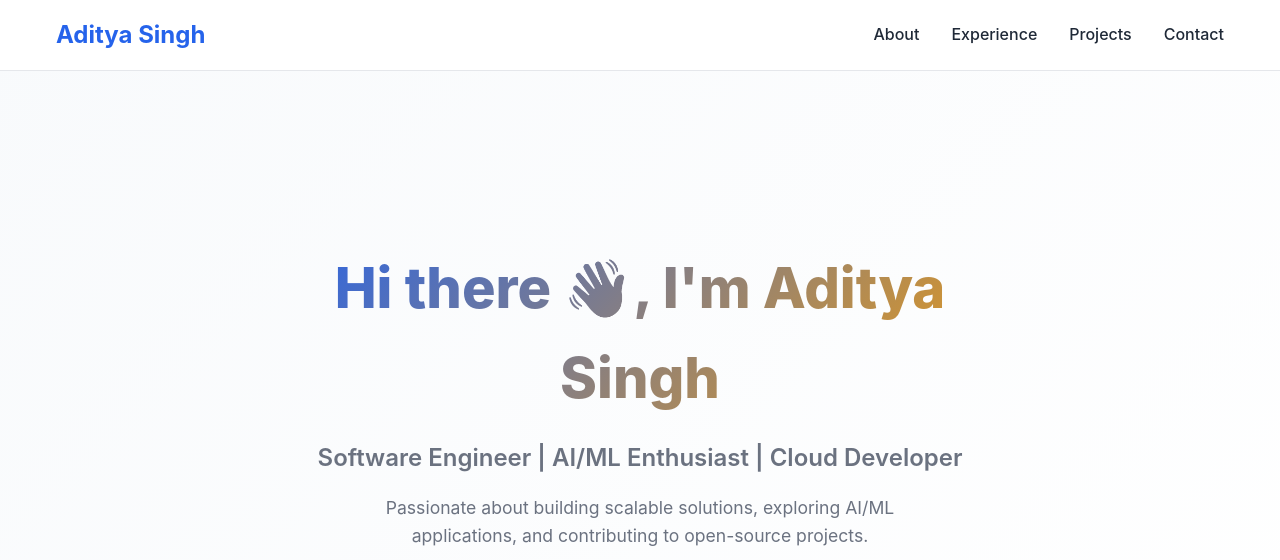
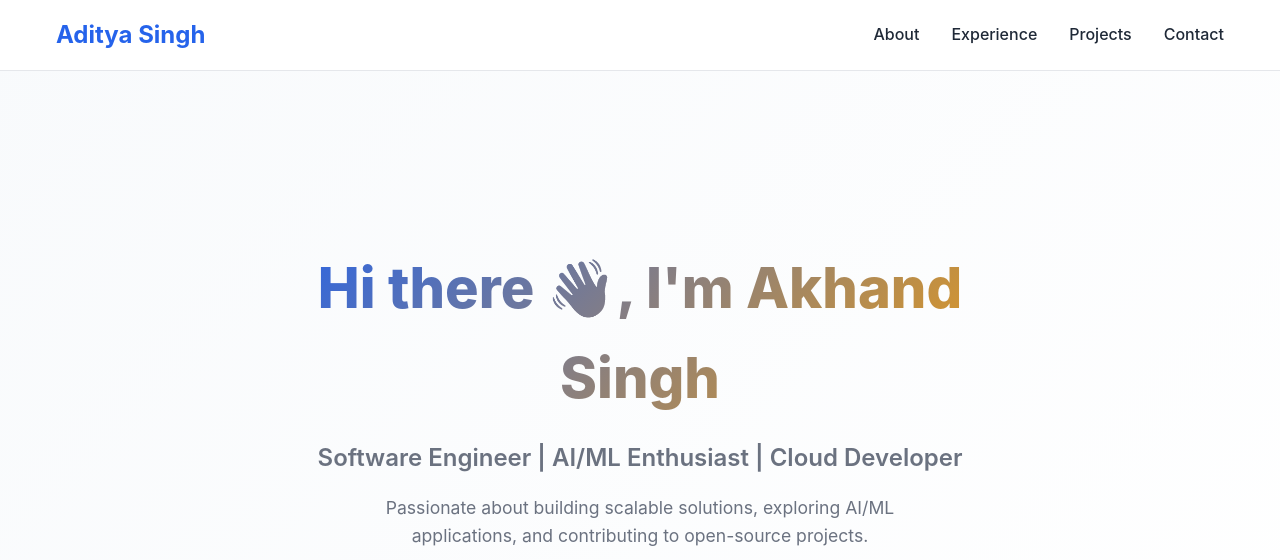
Before and after one commit to EchoSingh/AWS-Portfolio-CICD, a plain HTML site: page website/index.html in a window 1280 px wide. Shown: the top 560 px of the page. Drawn offline with Linux system fonts and the light colour scheme.

Commit message:
name change

```diff
--- a/website/index.html
+++ b/website/index.html
@@ -22,7 +22,7 @@
 
     <header class="hero">
         <div class="hero-content">
-            <h1>Hi there 👋, I'm Aditya Singh</h1>
+            <h1>Hi there 👋, I'm Akhand Singh</h1>
             <p class="hero-subtitle">Software Engineer | AI/ML Enthusiast | Cloud Developer</p>
             <p class="hero-description">Passionate about building scalable solutions, exploring AI/ML applications, and contributing to open-source projects.</p>
             <div class="hero-buttons">
```
